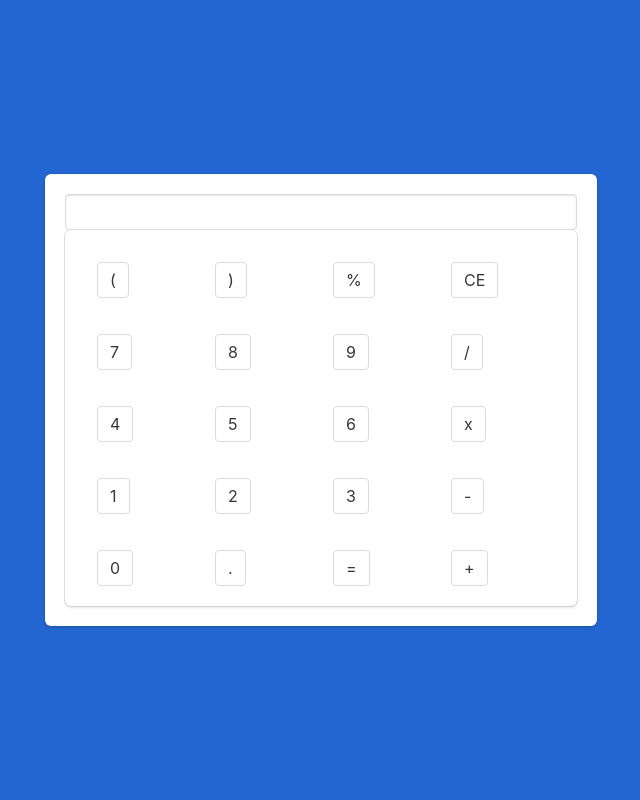
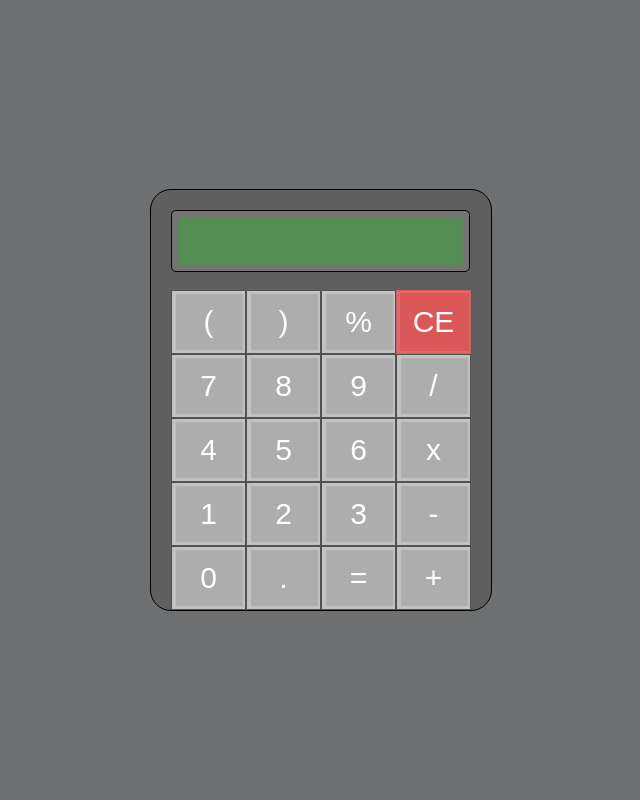
Before and after one commit to vinnydeveloper/calculadoraJS, a PHP site: page / in a window 1280 px wide. Shown: the whole page, without its empty margins (319-959 px from the left). Run offline with PHP 8.4, Linux system fonts and the light colour scheme.

Commit message:
New layout

```diff
--- a/css/main.css
+++ b/css/main.css
@@ -1,13 +1,84 @@
 .container {
     height: 100vh;
+    width: 100%;
+    display: flex;
+    align-items: center;
+    justify-content: center;
+}
+
+body {
+    background-color: #6e6f70;
+    padding: 0;
+    margin: 0;
+}
+
+#botoes {
+    margin-top: 6%;
+    display: flex;
+    height: 100%;
+    flex-flow: column;
+}
+
+.button {
+    width: 75px;
+    height: 64px;
+    font-size: 30px;
+    background: #aeadad;
+    color: #fff;
+    border: 1px solid #515151;
+    box-shadow: inset 1px 0px 1px 3px #c3c2c2;
+}
+
+.carcaca {
+    width: 300px;
+    display: flex;
+    flex-flow: column;
+    height: 380px;
+    border: 1px solid black;
+    background: #5f5f5f;
+    border-radius: 21px;
+    padding: 20px;
+}
+
+.box {
+}
+
+#visor {
+    height: 28px;
+    background: #538d53;
+    font-size: 25px;
+    text-align: right;
+    font-family: 'Share Tech Mono', monospace;
+    padding: 10px;
+}
+
+.tela {
+    width: 95%;
+    background: #747272;
+    height: 50px;
+    border: 1px solid;
+    border-radius: 5px;
+    padding: 2%;
 }
 
 .columns {
-    height: 100%;
-    margin: 0;
+    display: flex;
+    width: 300px;
 }
-body {
-    background-color: #2366d1;
-    padding: 0;
-    margin: 0;
+
+.column {
 }
+
+#CE {
+    background: #dc5757;
+    box-shadow: inset 1px 0px 1px 2px #de6b6b;
+    border: 1px solid #dc5757;
+}
+
+#cardeno {
+    width: 320px;
+    height: 390px;
+    background: white;
+    margin-left: 40px;
+    box-shadow: 10px 10px 10px #404040;
+}
--- a/index.html
+++ b/index.html
@@ -1,30 +1,33 @@
 <!DOCTYPE html>
 <html lang="en">
+
 <head>
     <meta charset="UTF-8">
     <meta name="viewport" content="width=device-width, initial-scale=1.0">
     <meta http-equiv="X-UA-Compatible" content="ie=edge">
-    <link rel="stylesheet" href="css/bulma.min.css">
+    <link href="https://fonts.googleapis.com/css?family=Share+Tech+Mono" rel="stylesheet">
     <link rel="stylesheet" href="css/main.css">
     <title>Calculadora Js</title>
 </head>
+
 <body>
     <div class="container">
-        <div class="columns is-centered is-vcentered">
-            <div class="column is-half"><div class="box">
+        <div class="carcaca">
+            <div class="tela">
                     <div class="input" id="visor"></div>
+            </div>
             <div class="box" id="botoes">
                 <div class="columns is-vcentered">
                     <div class="column"><button class="button numerico">(</button></div>
                     <div class="column"><button class="button numerico">)</button></div>
                     <div class="column"><button class="button operacao" value="%">%</button></div>
-                            <div class="column"><button class="button operacao" value="CE">CE</button></div>
+                    <div class="column"><button id="CE" class="button operacao" value="CE">CE</button></div>
                 </div>
                 <div class="columns">
                     <div class="column"><button class="button numerico">7</button></div>
                     <div class="column"><button class="button numerico">8</button></div>
                     <div class="column"><button class="button numerico">9</button></div>
-                            <div class="column"><button class="button operacao" value ="/">/</button></div>
+                    <div class="column"><button class="button operacao" value="/">/</button></div>
                 </div>
                 <div class="columns">
                     <div class="column"><button class="button numerico">4</button></div>
@@ -47,10 +50,8 @@
             </div>
         </div>
     </div>
-        </div>
-
-    </div>
 
     <script src="js/main.js"></script>
 </body>
+
 </html>
--- a/js/main.js
+++ b/js/main.js
@@ -1,16 +1,14 @@
 
 const botoesNumericos = document.querySelectorAll('.numerico');
 const botoesOperacoes = document.querySelectorAll('.operacao');
-
-console.log(botoesNumericos)
+let cardeno = document.getElementById('cardeno');
+console.log(cardeno)
 let jaTemOperador = false;
 let exibiuResultado = false
-
 const visor = document.getElementById('visor');
 function adicionarEventoDeClique (elemento, funcao) {
     elemento.onclick = funcao
   }
-
   function ClicarNoNumero () {
     const numeroClicado = this.textContent
     const valorNoVisor = visor.textContent
@@ -35,16 +33,13 @@ function adicionarEventoDeClique (elemento, funcao) {
         visor.textContent = ""
         return
     }
-
-
     novoValor = valorNoVisor + operacaoClicado
     visor.textContent = novoValor
 
   }
+  function resultado(){
 
-  function resultado(){
     const resultado = eval(visor.textContent)
-    console.log(resultado)
     visor.textContent =  resultado
     exibiuResultado = true
     jaTemOperador = false // zera a variavel para recomeçar
```
Lines whose indentation alone changed are shown as unchanged.
